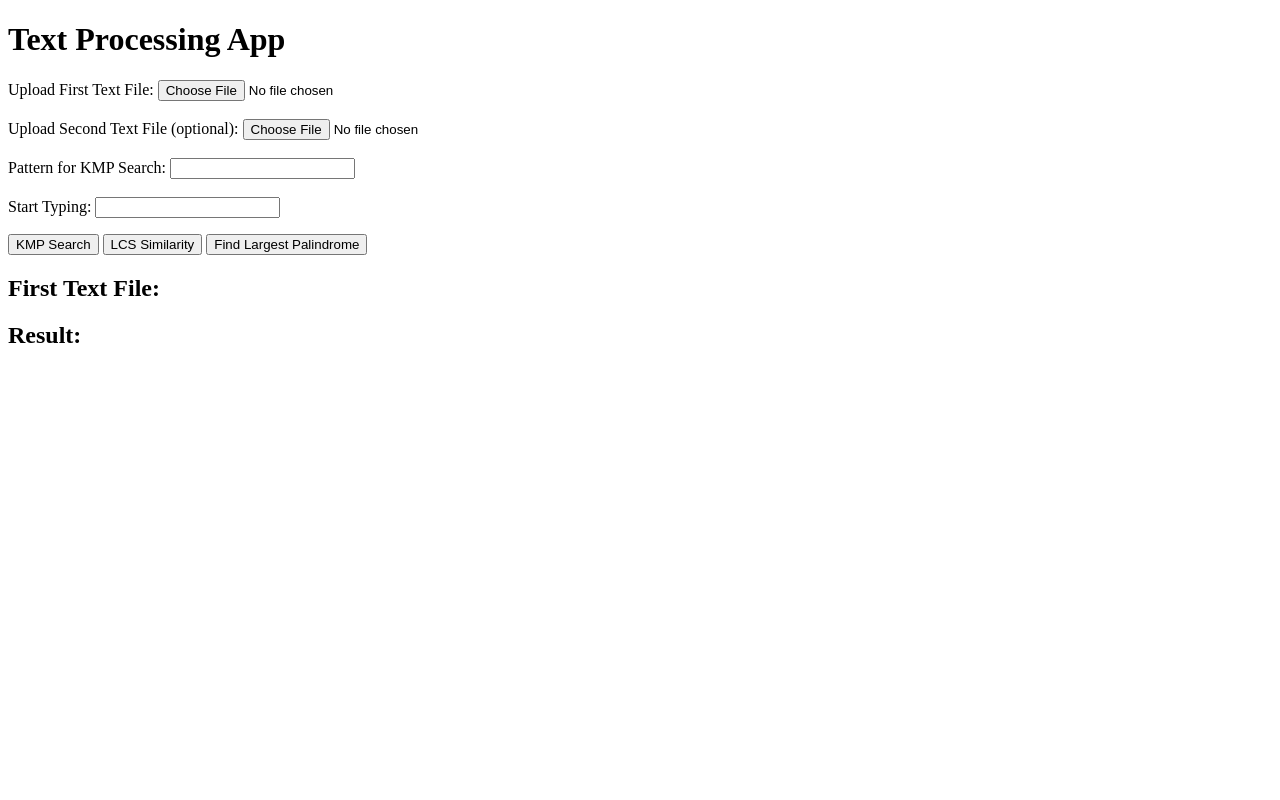
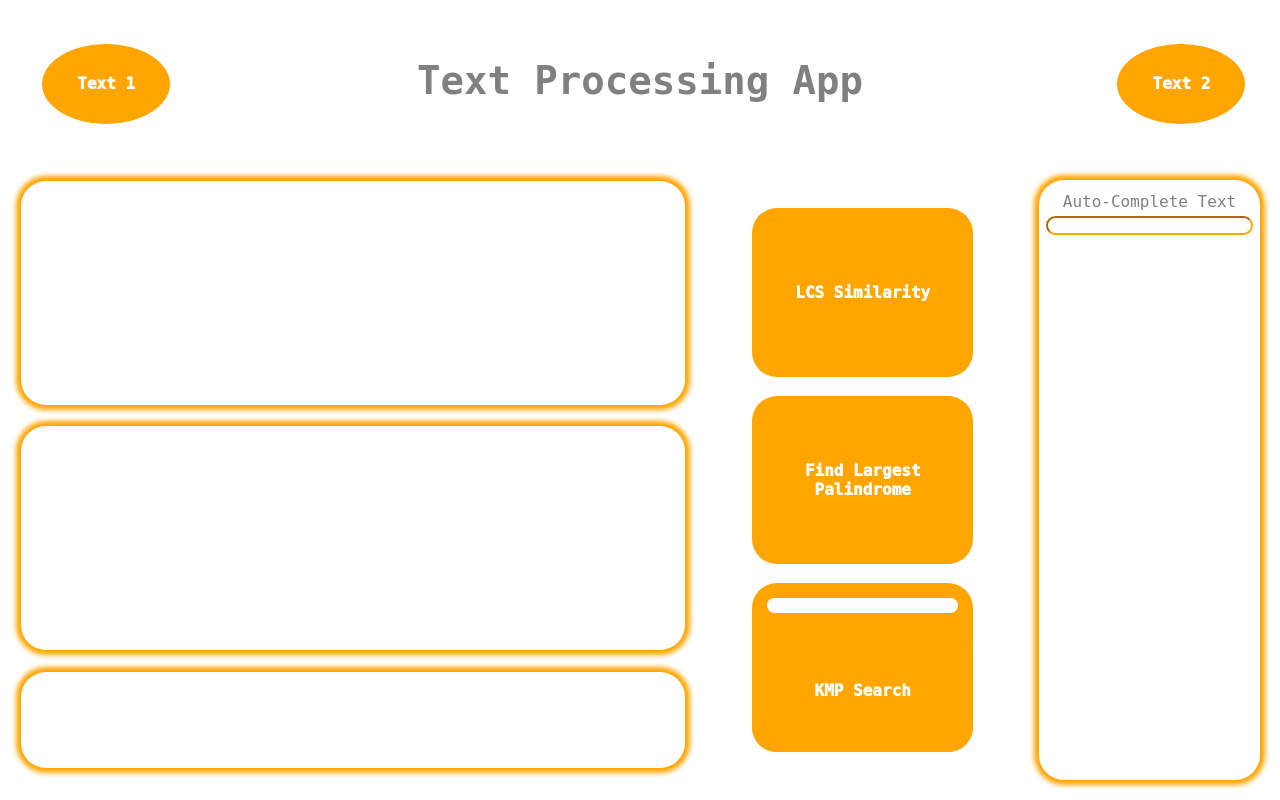
Before and after one commit to mnoriega-mx/TextProcessingApp, a Flask app: page / in a window 1280 px wide. Run offline with Flask 3, Linux system fonts and the light colour scheme.

Commit message:
lo mismo pero mas bonitooooo

```diff
--- a/Static/CSS/styles.css
+++ b/Static/CSS/styles.css
@@ -1,3 +1,154 @@
+* {
+    margin: 0;
+    padding: 0;
+    font-family: monospace;
+    color: grey;
+}
+
 .highlight-yellow { background-color: yellow; }
 .highlight-blue { background-color: lightblue; }
 .highlight-green { background-color: lightgreen; }
+
+
+.main-container {
+    height: 100vh;
+    background-color: white;
+}
+
+.title-container {
+    display: flex;
+    justify-content: space-between;
+    align-items: center;
+    height: 20%;
+}
+
+.title {
+    font-size: xxx-large;
+}
+
+
+.file-upload-container {
+    height: 100%;
+    width: 10%;
+    margin: 3%;
+}
+
+.custom-file-upload {
+    display: flex;
+    align-items: center;
+    cursor: pointer;
+    height: 100%;
+    width: 100%;
+    border-radius: 50%;
+    margin: 3%;
+}
+
+button {
+    background-color: orange;
+    color: white;
+    font-weight: 1000;
+    font-size: large;
+    border: none;
+    cursor: pointer;
+}
+
+.upload-button {
+    height: 50%;
+    width: 100%;
+    border-radius: 50%;
+}
+
+button:hover {
+    background-color: #45a049;
+}
+
+
+
+.content-container {
+    display: flex;
+    flex-direction: column;
+    height: 100%;
+}
+
+
+.info-container {
+    display: flex;
+    height: 80%;
+}
+
+.text-display-container {
+    width: 60%;
+}
+
+.text-display {
+    height: 35%;
+    border-radius: 25px;
+    margin: 3%;
+    background-color: white;
+    box-shadow: 0px 0px 5px 5px orange;
+}
+
+.text {
+    padding: 2%;
+}
+
+.result-display {
+    height: 15%;
+    border-radius: 25px;
+    margin: 3%;
+    background-color: white;
+    box-shadow: 0px 0px 5px 5px orange;
+}
+
+.buttons-container {
+    display: flex;
+    flex-direction: column;
+    justify-content: space-around;
+    width: 20%;
+    margin: 3%;
+}
+
+.autocomplete-container {
+    display: flex;
+    flex-direction: column;
+    width: 20%;
+    margin: 1%;
+}
+
+.autocomplete {
+    display: flex;
+    flex-direction: column;
+    margin: 3%;
+    height: 100%;
+    border-radius: 25px;
+    background-color: white;
+    box-shadow: 0px 0px 5px 5px orange;
+    padding: 3%;
+}
+
+
+
+
+
+
+
+.algorithm-button {
+    height: 30%;
+    margin: 3%;
+    border: none;
+    border-radius: 25px;
+}
+.kmp-button {
+    height: 100%;
+    border: none;
+    border-radius: 25px;
+}
+
+.kmp-container {
+    display: flex;
+    flex-direction: column;
+    border-radius: 25px;
+    height: 30%;
+    margin: 3%;
+    background-color: orange;
+}
--- a/Static/JS/script.js
+++ b/Static/JS/script.js
@@ -12,4 +12,13 @@ $(document).ready(function() {
             $('#suggestions').empty();
         }
     });
+
+    document.getElementById('file1-button').addEventListener('click', function() {
+        document.getElementById('file1').click();
+    });
+
+    // Trigger file2 input on button click
+    document.getElementById('file2-button').addEventListener('click', function() {
+        document.getElementById('file2').click();
+    });
 });
--- a/Templates/index.html
+++ b/Templates/index.html
@@ -9,42 +9,60 @@
     <script src="{{ url_for('static', filename='js/script.js') }}"></script>
 </head>
 <body>
-    <h1>Text Processing App</h1>
+    <div class="main-container">
+        <form action="/process" method="post" enctype="multipart/form-data" class="content-container">
+            <div class="title-container">
+                <!-- Custom file upload button for file1 -->
+                <div class="file-upload-container">
+                    <label for="file1" class="custom-file-upload">
+                        <button type="button" class="upload-button" id="file1-button">Text 1</button>
+                        <input type="file" id="file1" name="file1" style="display: none;" required>
+                    </label>
+                </div>
 
-    <form action="/process" method="post" enctype="multipart/form-data">
-        <label for="file1">Upload First Text File:</label>
-        <input type="file" id="file1" name="file1" required><br><br>
+                <h1 class="title">Text Processing App</h1>
 
-        <label for="file2">Upload Second Text File (optional):</label>
-        <input type="file" id="file2" name="file2"><br><br>
+                <!-- Custom file upload button for file2 -->
+                <div class="file-upload-container">
+                    <label for="file2" class="custom-file-upload">
+                        <button type="button" class="upload-button" id="file2-button">Text 2</button>
+                        <input type="file" id="file2" name="file2" style="display: none;">
+                    </label>
+                </div>
+            </div>
 
-        <!-- Input for KMP pattern search -->
-        <label for="pattern">Pattern for KMP Search:</label>
-        <input type="text" id="pattern" name="pattern"><br><br>
+            <div class="info-container">
+                <div class="text-display-container">
+                    <div class="text-display">
+                        <pre class="text">{{ text1|safe }}</pre>
+                    </div>
+                    <div class="text-display">
+                        <pre class="text">{{ text2|safe }}</pre>
+                    </div>
+                    <div class="result-display">
+                        <pre class="text">{{ result|safe }}</pre>
+                    </div>
+                </div>
 
-        <!-- Text field for auto-completion -->
-        <label for="autocomplete">Start Typing:</label>
-        <input type="text" id="autocomplete" name="autocomplete" autocomplete="off"><br>
-        <ul id="suggestions"></ul>
+                <div class="buttons-container">
+                    <!-- Submit buttons for algorithms -->
+                    <button type="submit" name="algorithm" value="LCS" class="algorithm-button">LCS Similarity</button>
+                    <button type="submit" name="algorithm" value="Palindrome" class="algorithm-button">Find Largest Palindrome</button>
+                    <div class="kmp-container">
+                        <input type="text" id="pattern" name="pattern" style="margin: 15px; border-radius: 25px; border: none;">
+                        <button type="submit" name="algorithm" value="KMP" class="kmp-button">KMP Search</button>
+                    </div>
+                </div>
 
-        <!-- Buttons to select the algorithm -->
-        <button type="submit" name="algorithm" value="KMP">KMP Search</button>
-        <button type="submit" name="algorithm" value="LCS">LCS Similarity</button>
-        <button type="submit" name="algorithm" value="Palindrome">Find Largest Palindrome</button>
-    </form>
-
-    <div id="results">
-        <h2>First Text File:</h2>
-        <pre>{{ text1|safe }}</pre>
-
-        {% if text2 %}
-        <h2>Second Text File:</h2>
-        <pre>{{ text2|safe }}</pre>
-        {% endif %}
-
-        <h2>Result:</h2>
-        <pre>{{ result|safe }}</pre>
+                <div class="autocomplete-container">
+                    <div class="autocomplete">
+                        <label for="autocomplete" style="align-self: center; font-size: large; padding: 5px;">Auto-Complete Text</label>
+                        <input type="text" id="autocomplete" name="autocomplete" autocomplete="off" style="border-radius: 25px; border-color: orange;"><br>
+                        <ul id="suggestions" style="list-style-type: none;"></ul>
+                    </div>
+                </div>
+            </div>
+        </form>
     </div>
-
 </body>
 </html>
--- a/app.py
+++ b/app.py
@@ -13,6 +13,9 @@ def index():
 
 @app.route('/process', methods=['POST'])
 def process():
+    if 'file1' not in request.files:
+        return jsonify({"error": "file1 is required"}), 400
+
     text1 = request.files['file1'].read().decode('utf-8')
     text2 = request.files.get('file2')
     if text2:
@@ -20,6 +23,9 @@ def process():
 
     algorithm = request.form['algorithm']
     result = ""
+
+    # Insert words into Trie for auto-completion
+    # (rest of your code)
 
     # Insert words into Trie for auto-completion
     for word in text1.split():
```
Also changed, not shown: T1.txt (+9 -1 lines), T2.txt (+7 -1 lines), 2 other files.
